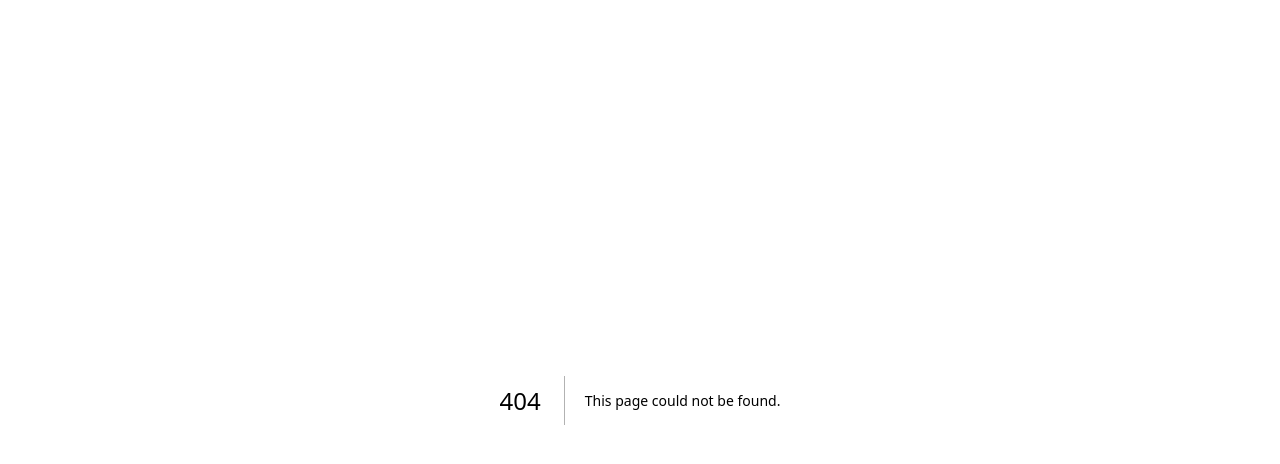
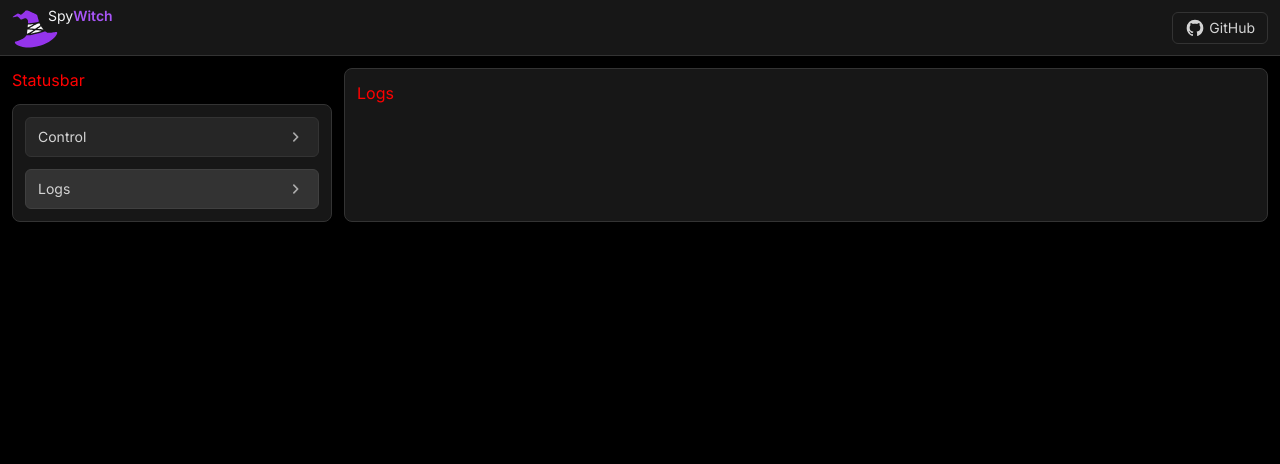
Before and after one commit to seabeya/spywitch, a Next.js app: page /logs in a window 1280 px wide. Before the commit this address had no page. Shown: the top 464 px of the page. Built offline with nearby package versions, Linux system fonts and the light colour scheme.

Commit message:
feat: Add navigation component to layout

```diff
--- a/src/app/(root)/layout.tsx
+++ b/src/app/(root)/layout.tsx
@@ -1,5 +1,7 @@
 import GitHubBtn from '@/components/github-btn';
 import Logo from '@/components/logo';
+import Navbar from '@/features/navigation/navbar';
+import Statusbar from '@/features/status/statusbar';
 
 export default function Layout({ children }: { children: React.ReactNode }) {
   return (
@@ -10,7 +12,13 @@ export default function Layout({ children }: { children: React.ReactNode }) {
           <GitHubBtn />
         </div>
       </header>
-      <main>{children}</main>
+      <div className="container mx-auto flex gap-s-gap p-s-gap">
+        <div className="flex w-full max-w-80 flex-col gap-s-gap">
+          <Statusbar />
+          <Navbar />
+        </div>
+        <main className="flex-1 rounded-lg border border-c-line bg-c-fg p-s-gap">{children}</main>
+      </div>
     </>
   );
 }
--- /dev/null
+++ b/src/app/(root)/logs/page.tsx
@@ -0,0 +1,3 @@
+export default function Page() {
+  return <div>Logs</div>;
+}
--- a/src/components/blocks/button.tsx
+++ b/src/components/blocks/button.tsx
@@ -2,14 +2,16 @@ import { cn } from '@/lib/utils';
 import { cva, VariantProps } from 'class-variance-authority';
 import Link from 'next/link';
 
-const variants = cva('whitespace-nowrap flex items-center justify-center rounded-sm text-sm shrink-0', {
+const variants = cva('whitespace-nowrap flex items-center justify-center rounded-md text-sm shrink-0', {
   variants: {
     variant: {
       outline: 'text-c-secondary-text',
       ghost: 'text-c-secondary-text',
+      secondary: 'text-c-secondary-text bg-c-secondary',
     },
     size: {
-      header: 'h-8 px-s-gap ',
+      header: 'h-8 px-s-gap',
+      side: 'h-10 px-s-gap',
     },
     border: {
       low: 'border',
@@ -19,12 +21,12 @@ const variants = cva('whitespace-nowrap flex items-center justify-center rounded
   compoundVariants: [
     // border: outline, ghost
     {
-      variant: 'outline',
+      variant: ['outline', 'secondary'],
       border: 'low',
       class: 'border-c-line-low hover:border-c-line',
     },
     {
-      variant: 'outline',
+      variant: ['outline', 'secondary'],
       border: 'mid',
       class: 'border-c-line hover:border-c-line-high',
     },
--- /dev/null
+++ b/src/components/icons/right.tsx
@@ -0,0 +1,14 @@
+import { SVGProps } from 'react';
+
+function IconRight(props: SVGProps<SVGSVGElement>) {
+  return (
+    <svg xmlns="http://www.w3.org/2000/svg" width="1em" height="1em" viewBox="0 0 24 24" {...props}>
+      <path
+        fill="currentColor"
+        d="M12.6 12L8.7 8.1q-.275-.275-.275-.7t.275-.7t.7-.275t.7.275l4.6 4.6q.15.15.213.325t.062.375t-.062.375t-.213.325l-4.6 4.6q-.275.275-.7.275t-.7-.275t-.275-.7t.275-.7z"
+      ></path>
+    </svg>
+  );
+}
+
+export default IconRight;
--- /dev/null
+++ b/src/features/navigation/navbar.tsx
@@ -0,0 +1,33 @@
+'use client';
+
+import Button from '@/components/blocks/button';
+import IconRight from '@/components/icons/right';
+import { cn } from '@/lib/utils';
+import { SYS_PAGE_GROUPS } from '@/system/pages';
+import { usePathname } from 'next/navigation';
+
+function Navbar() {
+  const pathname = usePathname();
+
+  return (
+    <nav className="flex flex-col gap-s-gap rounded-lg border border-c-line bg-c-fg p-s-gap">
+      {SYS_PAGE_GROUPS.side_nav.map((page) => {
+        return (
+          <Button.Link
+            key={page.name}
+            href={page.path}
+            variant={'secondary'}
+            size={'side'}
+            border={'mid'}
+            className={cn('justify-between', { 'border-c-line-high bg-c-secondary-fg': pathname === page.path })}
+          >
+            <span>{page.label}</span>
+            <IconRight className="size-5 shrink-0 text-c-secondary-text/75" />
+          </Button.Link>
+        );
+      })}
+    </nav>
+  );
+}
+
+export default Navbar;
--- /dev/null
+++ b/src/features/status/statusbar.tsx
@@ -0,0 +1,5 @@
+function Statusbar() {
+  return <div>Statusbar</div>;
+}
+
+export default Statusbar;
--- a/src/system/pages.ts
+++ b/src/system/pages.ts
@@ -4,6 +4,15 @@ const SYS_PAGES = {
     label: 'Control',
     path: '/',
   },
+  logs: {
+    name: 'logs',
+    label: 'Logs',
+    path: '/logs',
+  },
+} as const;
+
+const SYS_PAGE_GROUPS = {
+  side_nav: [SYS_PAGES.control, SYS_PAGES.logs],
 };
 
-export { SYS_PAGES };
+export { SYS_PAGES, SYS_PAGE_GROUPS };
--- a/tailwind.config.ts
+++ b/tailwind.config.ts
@@ -5,6 +5,7 @@ export default {
     './src/pages/**/*.{js,ts,jsx,tsx,mdx}',
     './src/components/**/*.{js,ts,jsx,tsx,mdx}',
     './src/app/**/*.{js,ts,jsx,tsx,mdx}',
+    './src/features/**/*.{js,ts,jsx,tsx,mdx}',
   ],
   theme: {
     extend: {
```
